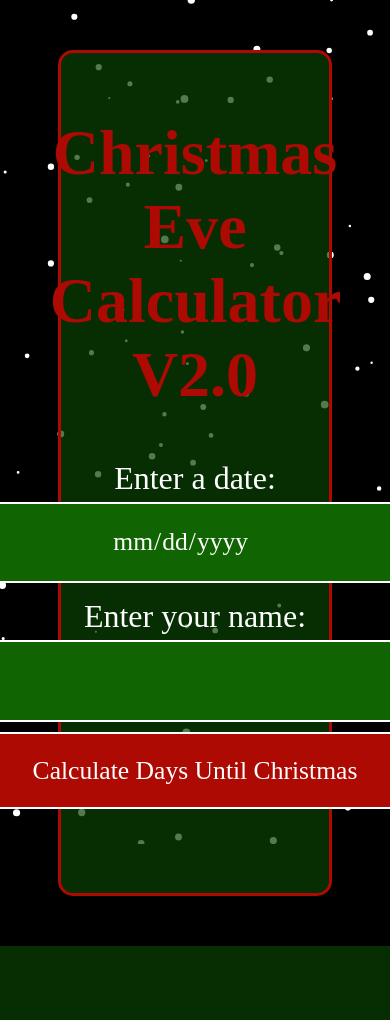
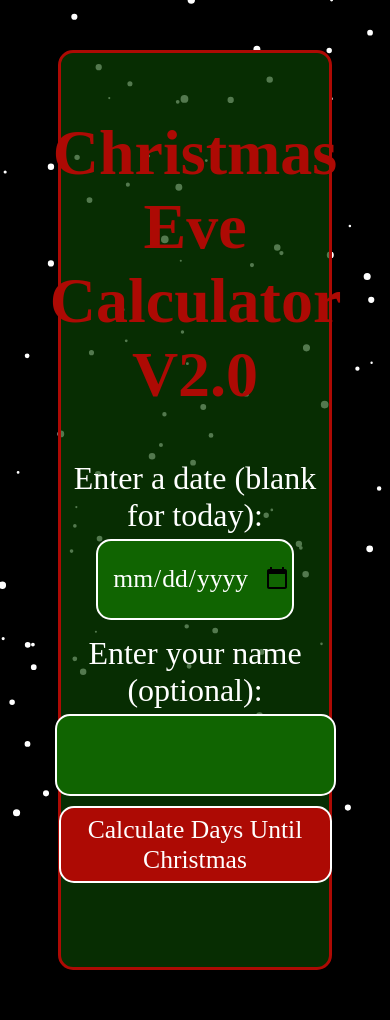
Before and after one commit to davidhuckfield/Christmas_Eve_Eve_Calculator, a Flask app: page / in a window 390 px wide; the page is wider, and only the part inside the window is pictured. Before the commit the page ends 946 px from the top of that part, so only its background shows below. Run offline with Flask 3, Linux system fonts and the light colour scheme; some web fonts are replaced.

Commit message:
Testing out CSS spacing for mobile/portrait layout

```diff
--- a/static/style.css
+++ b/static/style.css
@@ -44,7 +44,7 @@ label {
 
 input {
     margin-bottom:10px;
-    width:25em;
+    max-width:70vw;
     height:3em;
     background-color:rgb(16, 100, 1);
     font-size:0.8em;
@@ -57,6 +57,7 @@ input {
 
 button {
     width:25em;
+    max-width:70vw;
     height:3em;
     background-color:rgb(173,10,4);
     font-size:0.8em;
--- a/templates/index.html
+++ b/templates/index.html
@@ -17,9 +17,9 @@
     <h1>Christmas Eve Calculator V2.0</h1>
 
     <form method="POST">
-        <label for="input_date">Enter a date:</label>
+        <label for="input_date">Enter a date (blank for today):</label>
         <input type="date" id="input_date" name="input_date">
-        <label for="input_name">Enter your name:</label>
+        <label for="input_name">Enter your name (optional):</label>
         <input type="text" id="input_name" name="input_name">
         <button type="submit">Calculate Days Until Christmas</button>
     </form>
```
